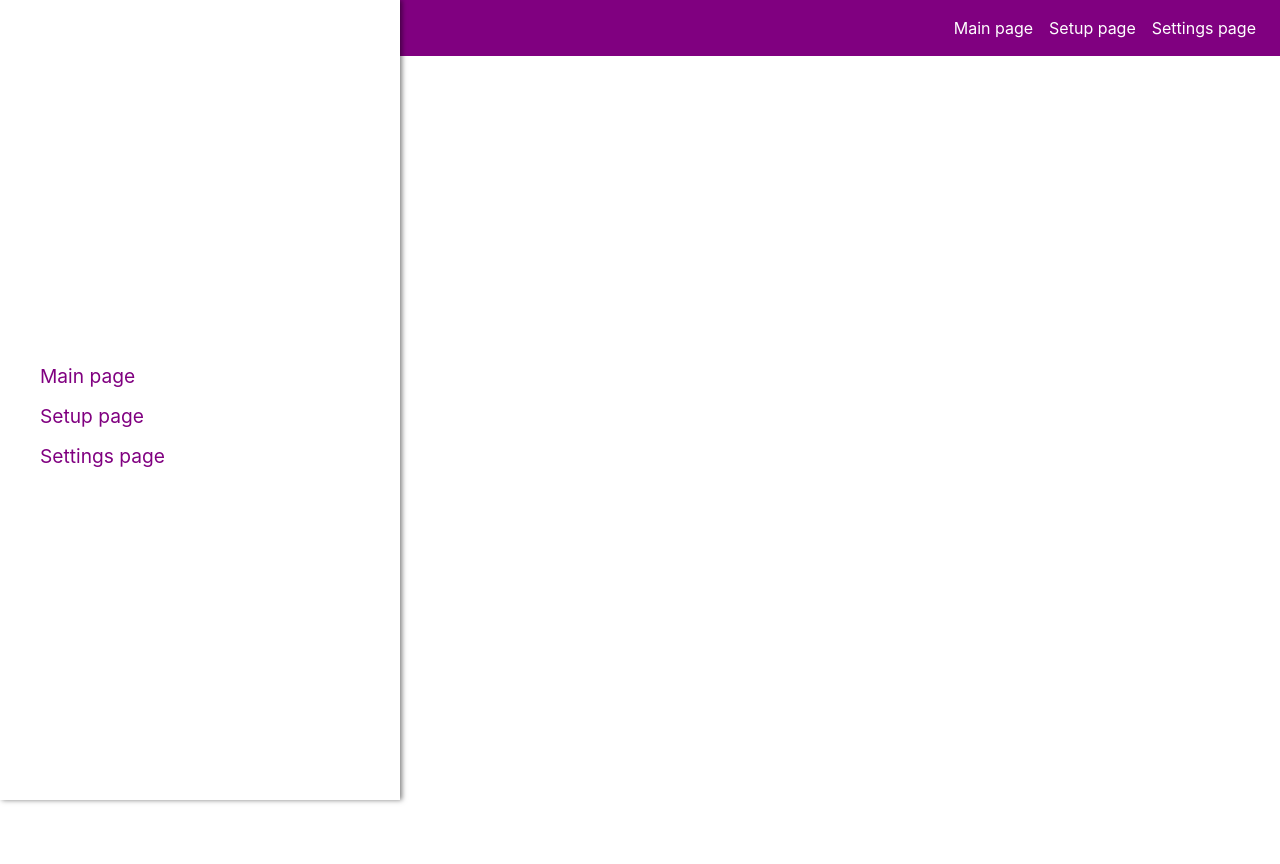
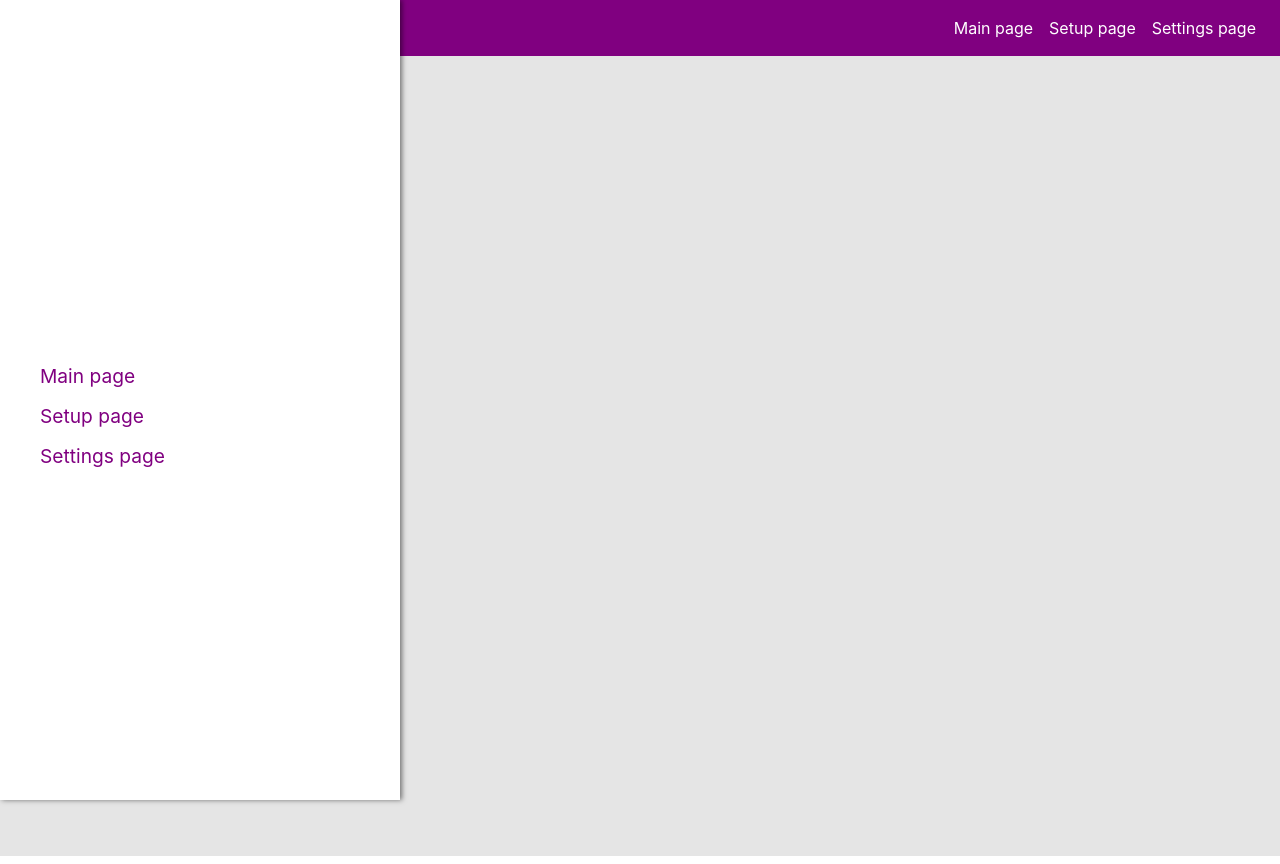
Before and after one commit to UPLukeet/Simplyfit, a React (Create React App) app: page / in a window 1280 px wide. Built offline with nearby package versions, Linux system fonts and the light colour scheme.

Commit message:
fixed backdrop

```diff
--- a/src/App.js
+++ b/src/App.js
@@ -12,21 +12,22 @@ import Backdrop from './components/Navigation/Backdrop';
 
 function App() {
   return (
-    <main style={{marginTop: '64px'}}>
+    <div className="App_margin">
   <Router>
     <div className='App'>
       <Nav />
       <SideDrawer />
+      <Backdrop />
       <Switch>
-        <Route path='/' component={setup_page} />
-        <Route path='/main_page' component={main_page} />
+        <Route path='/' component={setup_page} exact/>
+        <Route path='/setup_page' component={main_page} />
         <Route path='/settings_page' component={settings_page} />
         <Route  component={Error} />
+      </Switch>
 
-      </Switch>
     </div>
   </Router>
-  </main>
+  </div>
   );
 }
 
--- a/src/components/Navigation/Backdrop.js
+++ b/src/components/Navigation/Backdrop.js
@@ -0,0 +1,7 @@
+import React from 'react';
+
+const backdrop = props => (
+    <div className='backdrop' />
+);
+
+export default backdrop;
--- a/src/styles/partials/Backdrops.scss
+++ b/src/styles/partials/Backdrops.scss
@@ -1,7 +1,7 @@
 .backdrop {
     position: fixed;
-    widows: 100%;
+    width: 100%;
     height: 100%;
-    background: rgba(0, 0, 0, 0.3);
+    background: rgba(0, 0, 0, 0.1);
     z-index: 100;
 }
--- a/src/styles/partials/Main.scss
+++ b/src/styles/partials/Main.scss
@@ -1,3 +1,6 @@
 .App {
     height: 100vh;
 }
+.App_margin {
+    margin-top: 56px;
+}
```
